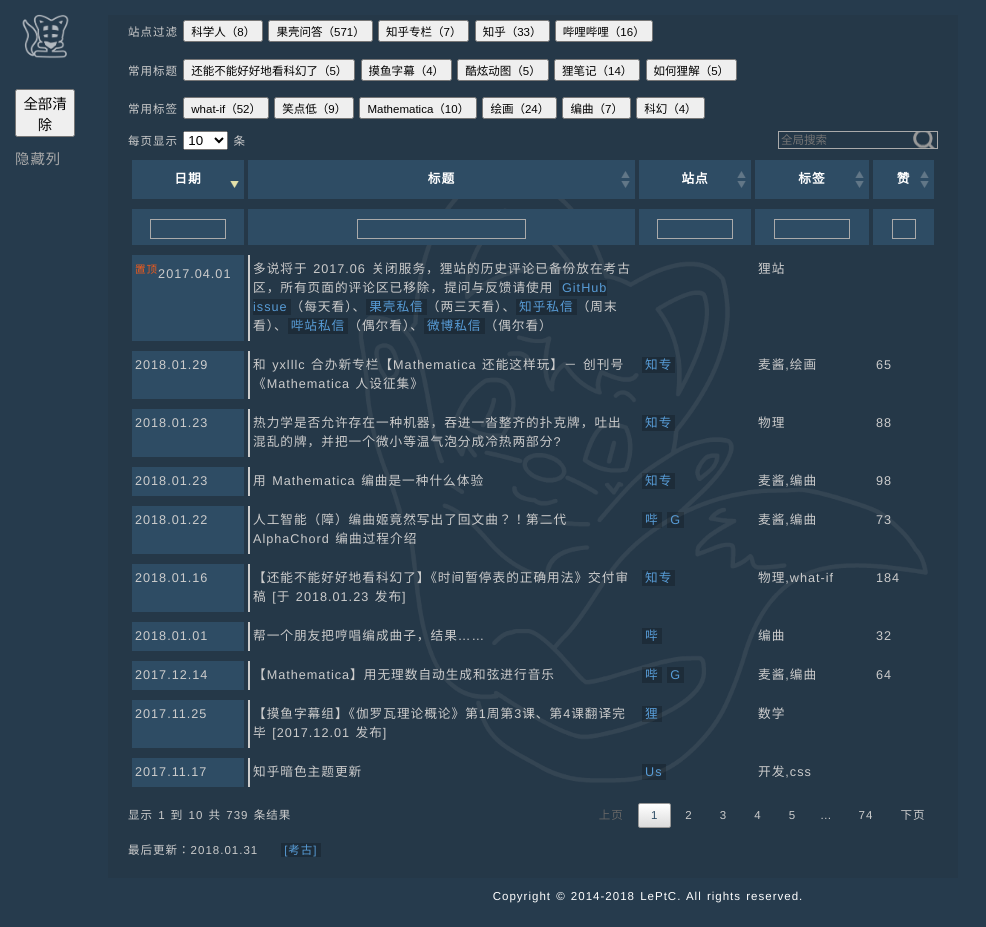
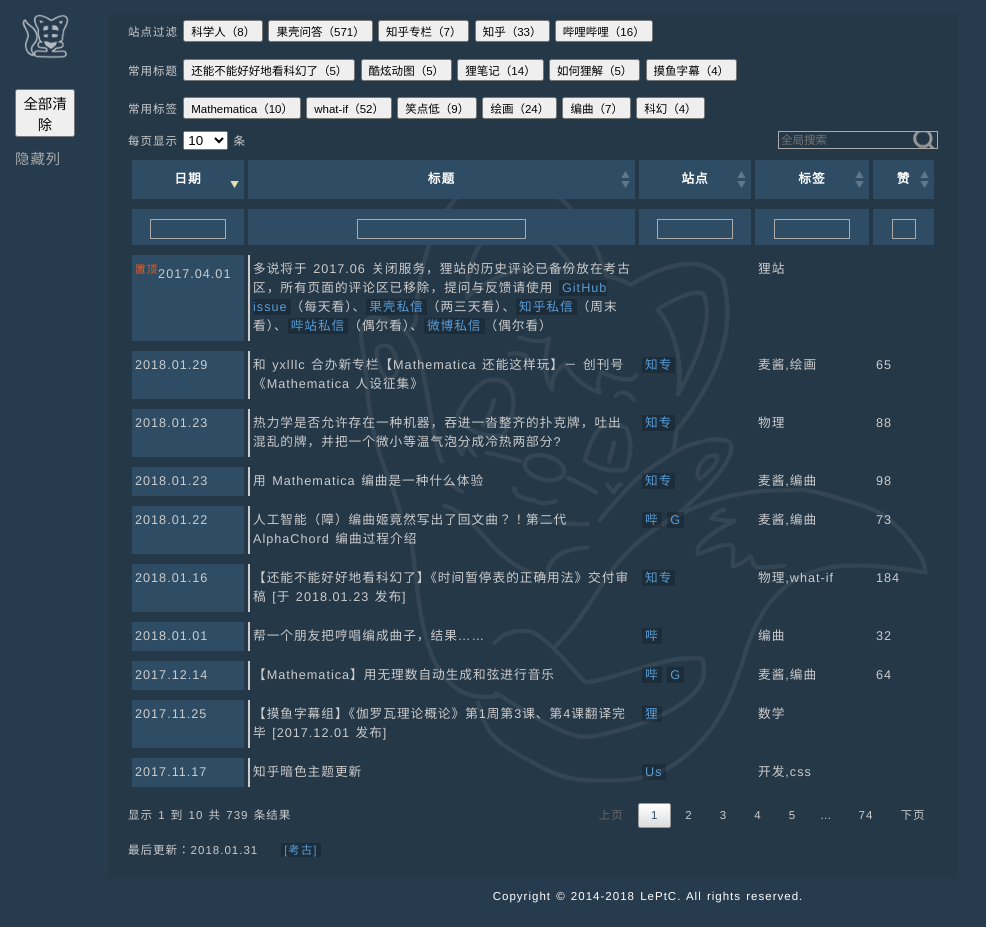
Before and after one commit to LePtC/LePtC.github.io, a Jekyll site: the page built from index.html, in a window 1280 px wide and 927 px high. Shown: the whole window, without its empty margins (0-986 px from the left). Built offline with Jekyll 4.4.1, drawn with Linux system fonts in a browser that asks for light colours; Markdown is read by kramdown in place of the engine named in the settings; comment, search, counter and statistics services are not loaded; some of the changed lines change nothing that is shown.

Commit message:
change label order

```diff
--- a/index.html
+++ b/index.html
@@ -154,16 +154,16 @@
 
 <p>常用标题
 <button type="button" onclick="inject('标题','【还能不能好好地看科幻了】')">还能不能好好地看科幻了（5）</button>
-<button type="button" onclick="inject('标题','【摸鱼字幕组】')">摸鱼字幕（4）</button>
 <button type="button" onclick="inject('标题','酷炫动图')">酷炫动图（5）</button>
 <button type="button" onclick="inject('标题','【狸笔记】')">狸笔记（14）</button>
 <button type="button" onclick="inject('标题','【如何狸解】')">如何狸解（5）</button>
+<button type="button" onclick="inject('标题','【摸鱼字幕组】')">摸鱼字幕（4）</button>
 </p>
 
 <p>常用标签
+<button type="button" onclick="inject('标签','麦酱')">Mathematica（10）</button>
 <button type="button" onclick="inject('标签','what-if')">what-if（52）</button>
 <button type="button" onclick="inject('标签','笑点')">笑点低（9）</button>
-<button type="button" onclick="inject('标签','麦酱')">Mathematica（10）</button>
 <button type="button" onclick="inject('标签','绘画')">绘画（24）</button>
 <button type="button" onclick="inject('标签','编曲')">编曲（7）</button>
 <button type="button" onclick="inject('标签','科幻')">科幻（4）</button>
```
